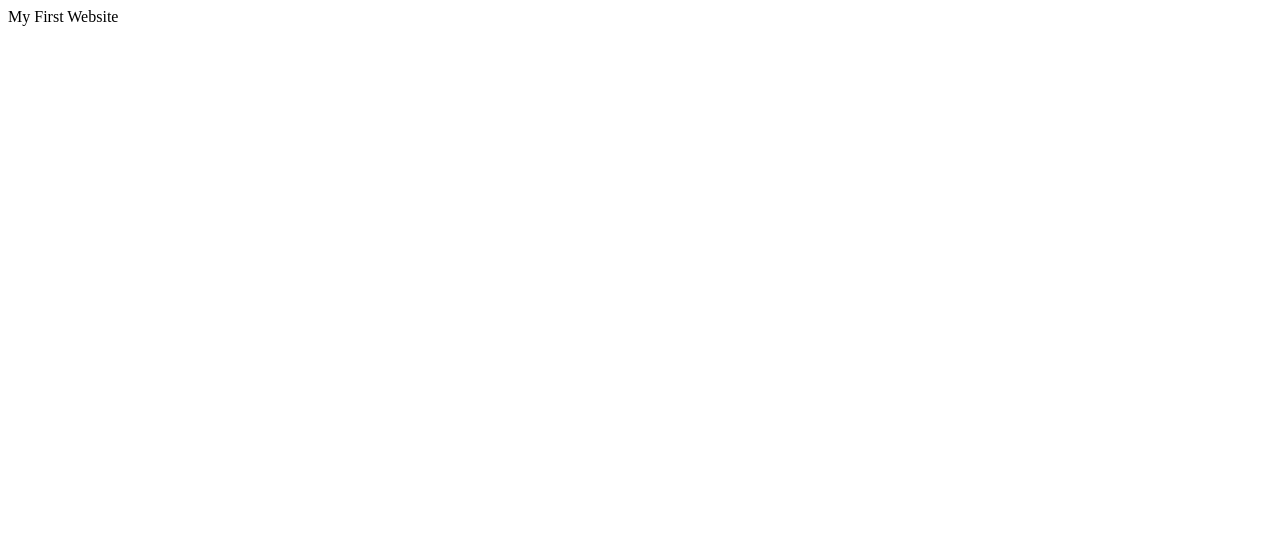
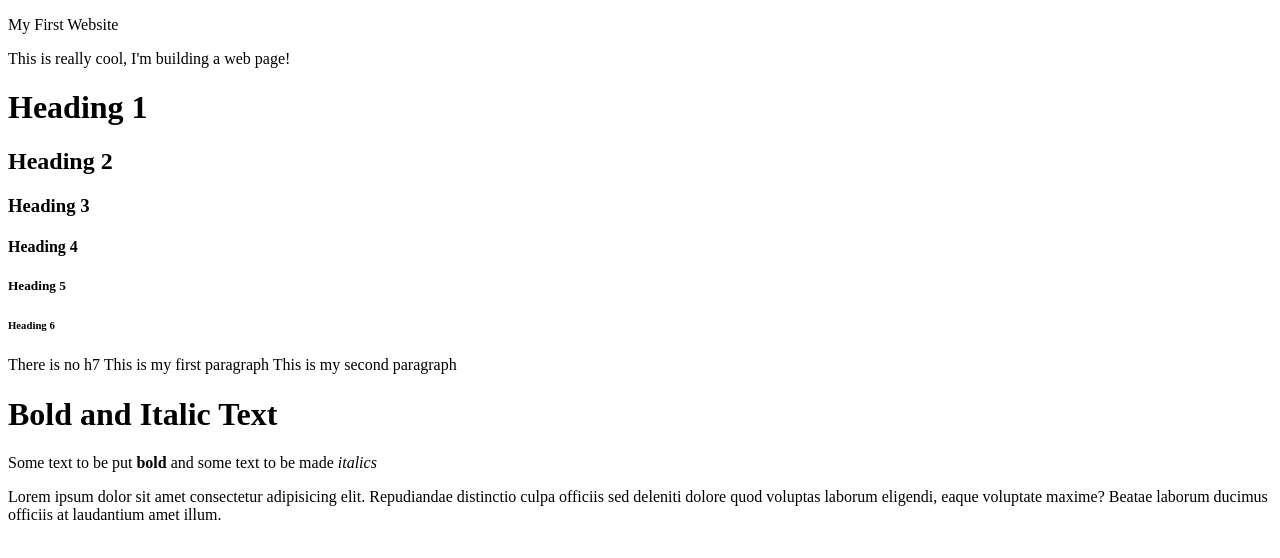
Before and after one commit to janetlee123/TOP_learning, a plain HTML site: page HTML_boilerplate/index.html in a window 1280 px wide. Drawn offline with Linux system fonts and the light colour scheme.

Commit message:
headers, bold, italics, and comments

```diff
--- a/HTML_boilerplate/index.html
+++ b/HTML_boilerplate/index.html
@@ -7,6 +7,34 @@
     </head>
 
     <body>
-        My First Website
+        <p> My First Website </p>
+        <!-- HEADINGS AND PARAGRAPHS -->
+        <p>This is really cool, I'm building a web page!</p>
+
+        <h1>Heading 1</h1>
+        <h2>Heading 2</h2>
+        <h3>Heading 3</h3>
+        <h4>Heading 4</h4>
+        <h5>Heading 5</h5>
+        <h6>Heading 6</h6>
+
+        <!-- There are no h7+ tags or p# tags-->
+        <h7>There is no h7</h7>
+        <p1>This is my first paragraph</p1>
+        <p2>This is my second paragraph </p2>
+
+        <!--BOLD, ITALICS AND COMMENTS-->
+        <h1>Bold and Italic Text</h1>
+        <p>Some text to be put <strong>bold</strong>
+            and some text to be made <em>italics</em> </p>
+
+        <!-- This is an HTML comment -->
+        <!-- b tag or i tags - have no meaning -->
+        <!-- For accessibility - the b and i tags do not change
+         the meaning of the word when read outloud, therefore do not use b and i tags -->
+
+        <p>Lorem ipsum dolor sit amet consectetur adipisicing elit.
+            Repudiandae distinctio culpa officiis sed deleniti dolore quod voluptas laborum eligendi,
+            eaque voluptate maxime? Beatae laborum ducimus officiis at laudantium amet illum.</p>
     </body>
 </html>
```
